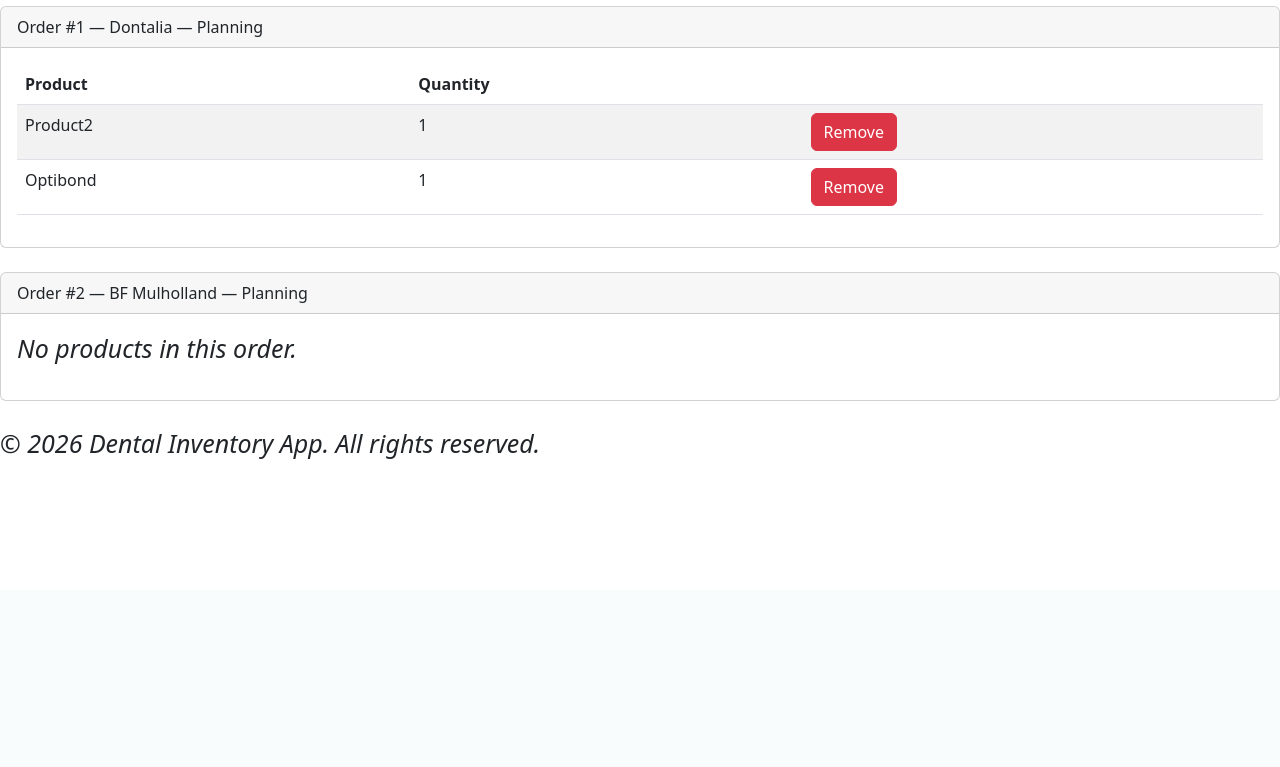
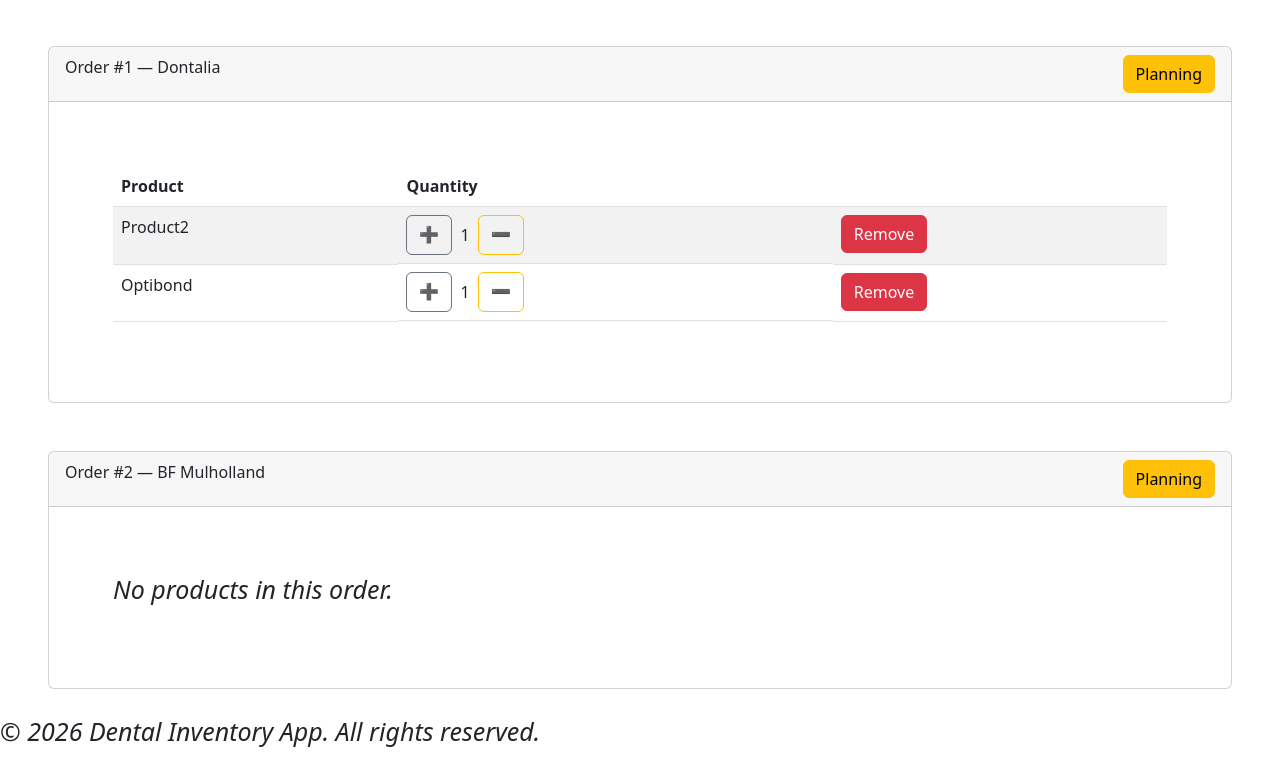
Before and after one commit to BacigalupoSofia/Inventorywithdb, a Flask app: page /my_orders in a window 1280 px wide. Shown: the part 210-977 px from the top of the page. Before the commit the page ends 669 px from the top, so only its background shows below. Run offline with Flask 3, Linux system fonts and the light colour scheme; data comes from the database, SQL or seed files in the repository; both versions use the stored data as it was after the commit.

Commit message:
button toggle status in order details

```diff
--- a/app.py
+++ b/app.py
@@ -228,6 +228,25 @@ def my_orders():
 
     return render_template('order_plan.html', orders=orders)
 
+#change status clicking
+@app.route('/toggle_order_status/<int:order_id>')
+def toggle_order_status(order_id):
+
+    order = Order.query.get_or_404(order_id)
+
+    if order.status == "Planning":
+        order.status = "Waiting"
+
+    elif order.status == "Waiting":
+        order.status = "Completed"
+
+    elif order.status == "Completed":
+        order.status = "Planning"
+
+    db.session.commit()
+
+    return redirect(url_for('my_orders'))
+
 # PRODUCTS IN ORDERS ROUTES ------------------------------------------------------------------
 
 @app.route('/add_to_order/<int:product_id>')
--- a/templates/order_plan.html
+++ b/templates/order_plan.html
@@ -5,15 +5,18 @@ content %}
 
 {% if orders %} {% for order in orders %}
 
-<div class="card mb-4">
-  <div class="card-header">
-    Order #{{ order.id }} — {{ order.provider.name }} — {{ order.status }}
+<div class="card mb-4 m-5">
+  <div class="card-header d-flex justify-content-between">
+    Order #{{ order.id }} — {{ order.provider.name }}
+    <a href="/toggle_order_status/{{ order.id }}" class="btn btn-warning">
+      {{ order.status }}
+    </a>
   </div>
 
-  <div class="card-body">
+  <div class="card-body m-5">
     {% if order.items %}
 
-    <table class="table table-striped">
+    <table class="table table-striped table-hover">
       <thead>
         <tr>
           <th>Product</th>
@@ -27,7 +30,13 @@ content %}
 
         <tr>
           <td>{{ item.product.name }}</td>
-          <td>{{ item.quantity }}</td>
+          <td class="d-flex">
+            <a href="" class="btn btn-outline-secondary"> ➕ </a>
+
+            <div class="m-2">{{ item.quantity }}</div>
+
+            <a href="" class="btn btn-outline-warning"> ➖ </a>
+          </td>
           <td>
             <a
               href="{{ url_for('delete_from_order', unwanted_item_id=item.id) }}"
```
Also changed, not shown: instance/products.db.
